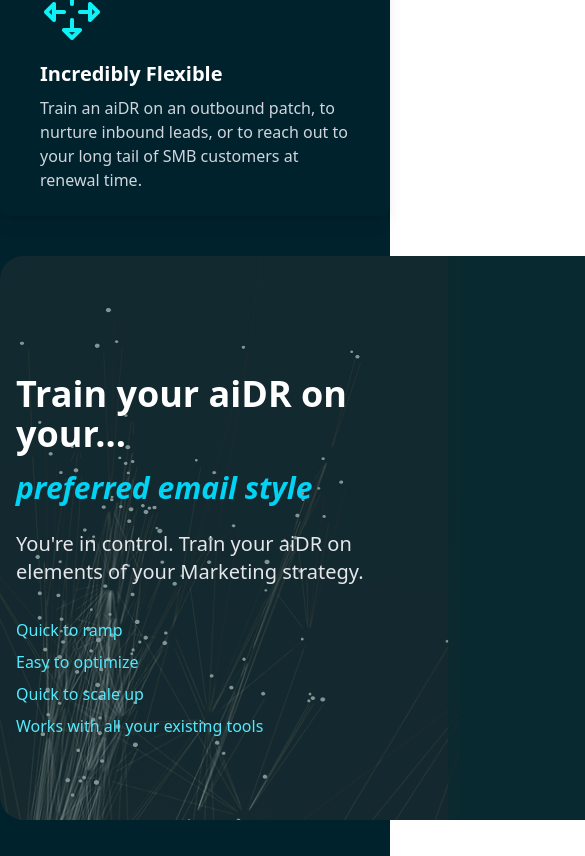
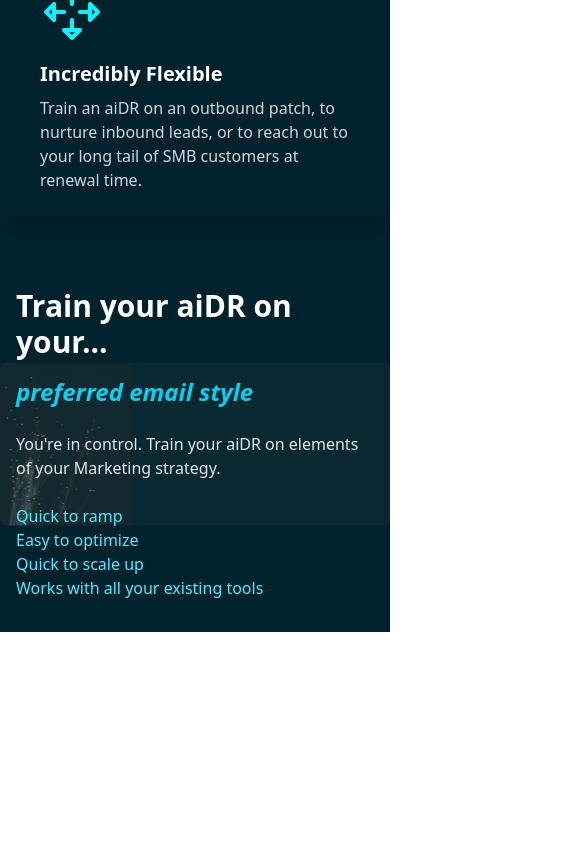
Before and after one commit to simonfornt/wizia-assignment, a React (Vite) app: page / in a window 390 px wide. Shown: the part 1780-2636 px from the top of the page, 585 px wide, since content can reach past the window. After the commit the page ends 2412 px from the top, so only its background shows below. Built offline with nearby package versions, Linux system fonts and the light colour scheme.

Commit message:
make responsive

```diff
--- a/index.html
+++ b/index.html
@@ -6,7 +6,7 @@
     <meta name="viewport" content="width=device-width, initial-scale=1.0" />
     <title>wizia</title>
   </head>
-  <body>
+  <body >
     <div id="root"></div>
     <script type="module" src="/src/main.jsx"></script>
   </body>
--- a/src/Componets/EmailSection.jsx
+++ b/src/Componets/EmailSection.jsx
@@ -1,44 +1,42 @@
 import React from "react";
-import backgroundImage from "../assets/frame2.svg"; // Replace with your actual image path
+import backgroundImage from "../assets/frame2.svg";
 
 const TrainingSection = () => {
-
-
   return (
-    <section className="relative min-h-[600px] flex items-center justify-center text-white bg-[#00222d]">
-      {/* Background Image with Overlay */}
+    <section className="relative h-auto md:min-h-[600px] flex items-center justify-center text-white bg-[#00222d]">
+      {/* Background Image with responsive sizing */}
       <div
-        className="absolute inset-0 z-0 w-[1344px] h-[564px] mx-auto rounded-lg"
+        className="absolute inset-0 z-0 w-full h-full mx-auto rounded-lg"
         style={{
           backgroundImage: `url(${backgroundImage})`,
           backgroundSize: "contain",
           backgroundPosition: "center",
           backgroundRepeat: "no-repeat",
+        }}
+      />
 
-        }}
-      >
-
-      </div>
-
-      {/* Content */}
-      <div className="z-1 md:ml-[400px]  px-4 py-12">
-        <div className="">
-          <h1 className="text-4xl md:text-5xl font-bold mb-4 text-left">
+      {/* Content Container with responsive adjustments */}
+      <div className="z-10  px-4 py-8 md:py-12">
+        <div className="max-w-[500px] md:max-w-none md:ml-[30%] lg:ml-[400px]">
+          {/* Responsive typography */}
+          <h1 className="text-3xl md:text-4xl lg:text-5xl font-bold mb-4 text-left">
             Train your aiDR on your...
           </h1>
-          <h2 className="text-3xl md:text-4xl font-bold mb-6 text-left text-cyan-400 italic">
+          <h2 className="text-2xl md:text-3xl lg:text-4xl font-bold mb-6 text-left text-cyan-400 italic">
             preferred email style
           </h2>
 
-          <p className="text-xl text-gray-200 mb-8 text-left">
+          {/* Responsive paragraph text */}
+          <p className="text-base md:text-xl text-gray-200 mb-6 md:mb-8 text-left">
             You're in control. Train your aiDR on elements of your Marketing strategy.
           </p>
 
-          <div className="grid md:grid-cols-2 grid-cols-1 gap-2 md:gap-6">
-            <li className="list-none text-cyan-300">Quick to ramp</li>
-            <li className="list-none text-cyan-300">Easy to optimize</li>
-            <li className="list-none text-cyan-300">Quick to scale up</li>
-            <li className="list-none text-cyan-300">Works with all your existing tools</li>
+          {/* Responsive list grid */}
+          <div className="grid grid-cols-1 md:grid-cols-2  md:gap-4">
+            <li className="list-none text-cyan-300 text-base md:text-lg">Quick to ramp</li>
+            <li className="list-none text-cyan-300 text-base md:text-lg">Easy to optimize</li>
+            <li className="list-none text-cyan-300 text-base md:text-lg">Quick to scale up</li>
+            <li className="list-none text-cyan-300 text-base md:text-lg">Works with all your existing tools</li>
           </div>
         </div>
       </div>
--- a/src/pages/Home.jsx
+++ b/src/pages/Home.jsx
@@ -6,7 +6,7 @@ import Features from '../Componets/Features';
 import TrainingSection from '../Componets/EmailSection';
 function Home() {
   return (
-    <div>
+    <div className='bg-[#00222d]'>
       <HeroSection/>
       <TrustedPartners/>
       <Features/>
```
